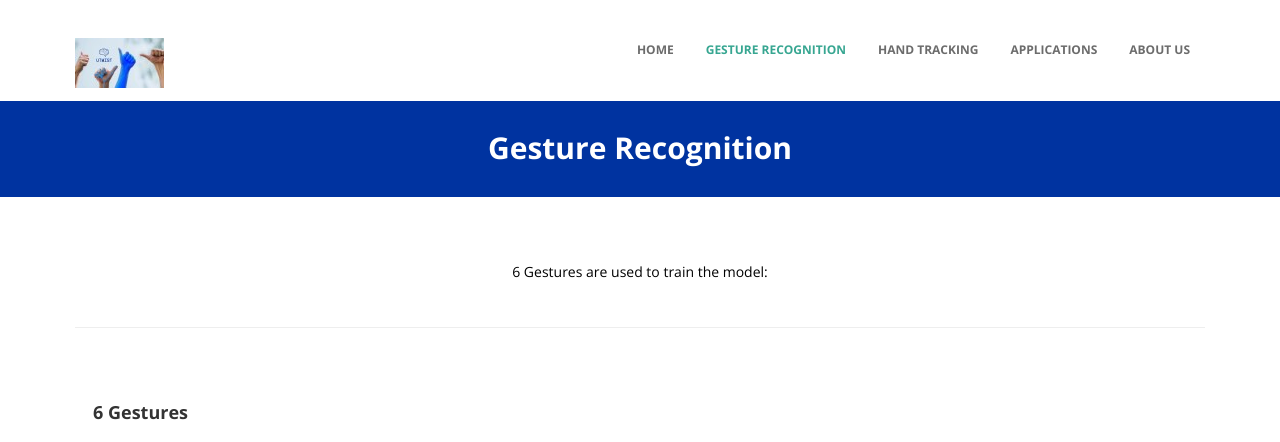
After one commit to Tommyzhou1/WebControl, a Node server app: page /gesture in a window 1280 px wide. The commit adds this page. Shown: the top 442 px of the page. Run offline with Node 20, Linux system fonts and the light colour scheme.

Commit message:
Gesture Control Instructions Updated

```diff
--- a/server.js
+++ b/server.js
@@ -29,6 +29,10 @@ app.get('/about', (req, res) => {
   res.render('about')
 })
 
+app.get('/gesture', (req, res) => {
+  //res.sendFile(`${__dirname}/views/contact.ejs`)
+  res.render('gesture')
+})
 
 app.get('/contact', (req, res) => {
   //res.sendFile(`${__dirname}/views/contact.ejs`)
--- a/views/about.ejs
+++ b/views/about.ejs
@@ -37,7 +37,7 @@
                 <div class="navbar-collapse collapse ">
                     <ul class="nav navbar-nav">
                         <li><a href="home">Home</a></li>
-						<li><a href="#">Gesture Recognition</a></li>
+						<li><a href="gesture">Gesture Recognition</a></li>
                         <li><a href="contact">Hand Tracking</a></li>
                         <li><a href="/">Applications</a></li>
 						<li class="active"><a href="about">About Us</a></li>
--- a/views/contact.ejs
+++ b/views/contact.ejs
@@ -37,7 +37,7 @@
                 <div class="navbar-collapse collapse ">
                     <ul class="nav navbar-nav">
                         <li><a href="home">Home</a></li>
-						<li><a href="#">Gesture Recognition</a></li>
+						<li><a href="gesture">Gesture Recognition</a></li>
                         <li class="active"><a href="contact">Hand Tracking</a></li>
 						<li><a href="/">Applications</a></li>
 						<li><a href="about">About Us</a></li>
--- /dev/null
+++ b/views/gesture.ejs
@@ -0,0 +1,182 @@
+<!DOCTYPE html>
+<!-- saved from url=(0064)file:///C:/Users/chenliru/Downloads/Project%20Website/about.html -->
+<html lang="en"><head><meta http-equiv="Content-Type" content="text/html; charset=UTF-8">
+
+<title>UTMIST Project Team</title>
+<meta name="viewport" content="width=device-width, initial-scale=1.0">
+<meta name="description" content="">
+<meta name="author" content="http://webthemez.com">
+<!-- css -->
+<link href="bootstrap.min.css" rel="stylesheet">
+<link href="jquery.fancybox.css" rel="stylesheet">
+<link href="jcarousel.css" rel="stylesheet">
+<link href="flexslider.css" rel="stylesheet">
+<link href="style.css" rel="stylesheet">
+
+<!-- HTML5 shim, for IE6-8 support of HTML5 elements -->
+<!--[if lt IE 9]>
+      <script src="http://html5shim.googlecode.com/svn/trunk/html5.js"></script>
+    <![endif]-->
+
+</head>
+<body>
+<div id="wrapper">
+
+	<!-- start header -->
+		<header>
+        <div class="navbar navbar-default navbar-static-top">
+            <div class="container">
+                <div class="navbar-header">
+                    <button type="button" class="navbar-toggle" data-toggle="collapse" data-target=".navbar-collapse">
+                        <span class="icon-bar"></span>
+                        <span class="icon-bar"></span>
+                        <span class="icon-bar"></span>
+                    </button>
+                  <a class="navbar-brand" href="about"><img src="team_logo3.jpg" alt="logo"></a>
+                </div>
+                <div class="navbar-collapse collapse ">
+                    <ul class="nav navbar-nav">
+                        <li><a href="home">Home</a></li>
+						<li class="active"><a href="gesture">Gesture Recognition</a></li>
+                        <li><a href="contact">Hand Tracking</a></li>
+                        <li><a href="/">Applications</a></li>
+						<li><a href="about">About Us</a></li>
+                    </ul>
+                </div>
+            </div>
+        </div>
+
+			<style>
+			p {
+			  display: block;
+			  margin-top: 1em;
+			  margin-bottom: 1em;
+			  margin-left: 5em;
+			  margin-right: 5em;
+
+			}
+			</style>
+
+	</header><!-- end header -->
+	<section id="inner-headline">
+	<div class="container">
+		<div class="row">
+			<div class="col-lg-12">
+				<h2 class="pageTitle">Gesture Recognition</h2>
+			</div>
+		</div>
+	</div>
+	</section>
+	<section id="content">
+	<div class="container">
+
+					<div class="gesture">
+
+						<div class="row">
+							<div class="col-md-12">
+								<div class="about-logo">
+									<!-- <h3>We are awesome <span class="color">TEAM</span></h3> -->
+									<p>6 Gestures are used to train the model: </p>
+								</div>
+						<!--		<a href="about.html" class="btn btn-color">Read more</a>  -->
+							</div>
+						</div>
+
+						<hr>
+						<br>
+
+
+						<br>
+						<!-- Our Team starts -->
+
+						<!-- Heading -->
+						<div class="block-heading-six">
+							<h4 class="bg-color">6 Gestures</h4>
+						</div>
+						<br>
+
+						<!-- Our team starts -->
+
+						<div class="team-six">
+							<div class="row">
+								<div class="col-md-3 col-sm-6">
+									<!-- Team Member -->
+									<div class="team-member">
+										<!-- Image -->
+										<a href="gesture"><img class="img-responsive" href="gesture" src="MoveUp.gif" alt=""></a>
+										<!-- Name -->
+										<h5>Move Up</h5>
+									</div>
+								</div>
+
+								<div class="col-md-3 col-sm-6">
+									<!-- Team Member -->
+									<div class="team-member">
+										<!-- Image -->
+										<a href="gesture"><img class="img-responsive" href="gesture" src="MoveDown.gif" alt=""></a>
+										<!-- Name -->
+										<h5>Move Down</h5>
+
+									</div>
+								</div>
+
+								<div class="col-md-3 col-sm-6">
+									<!-- Team Member -->
+									<div class="team-member">
+										<!-- Image -->
+										<a href="gesture"><img class="img-responsive" href="gesture" src="MoveLeft.gif" alt=""></a>
+										<!-- Name -->
+										<h5>Move Left</h5>
+									</div>
+								</div>
+
+								<div class="col-md-3 col-sm-6">
+									<!-- Team Member -->
+								<div class="team-member">
+										<!-- Image -->
+										<a href="gesture"><img class="img-responsive" href="gesture" src="MoveRight.gif" alt=""></a>
+										<!-- Name -->
+										<h5>Move Right</h5>
+									</div>
+								</div>
+
+
+								<div class="col-md-3 col-sm-6">
+									<!-- Team Member -->
+									<div class="team-member">
+										<!-- Image -->
+										<a href="gesture"><img class="img-responsive" href="gesture" src="ThumbUp.gif" alt=""></a>
+										<!-- Name -->
+										<h5>Thumb Up</h5>
+									</div>
+								</div>
+
+								<div class="col-md-3 col-sm-6">
+									<!-- Team Member -->
+									<div class="team-member">
+										<!-- Image -->
+										<a href="gesture"><img class="img-responsive" href="gesture" src="OtherAction.gif" alt=""></a>
+										<!-- Name -->
+										<h5>Other Movements</h5>
+									</div>
+								</div>
+							</div>
+							<!-- 	</div>
+								</div> -->
+
+							</div>
+						<!-- Our team ends -->
+
+
+					</div>
+
+				</div>
+	</section>
+	<footer>
+
+
+	</footer>
+</div>
+<a href="about" class="scrollup" style="display: none;"><i class="fa fa-angle-up active"></i></a>
+
+</body></html>
--- a/views/home.ejs
+++ b/views/home.ejs
@@ -50,7 +50,7 @@
 					<div class="navbar-collapse collapse ">
 						<ul class="nav navbar-nav">
 							<li class="active"><a href="home">Home</a></li>
-							<li><a href="#">Gesture Recognition</a></li>
+							<li><a href="gesture">Gesture Recognition</a></li>
 							<li><a href="contact">Hand Tracking</a></li>
 							<li><a href="/">Applications</a></li>
 							<li><a href="about">About Us</a></li>
--- a/views/index.ejs
+++ b/views/index.ejs
@@ -44,7 +44,7 @@
                 <div class="navbar-collapse collapse ">
                     <ul class="nav navbar-nav">
                         <li><a href="home">Home</a></li>
-						<li><a href="#">Gesture Recognition</a></li>
+						<li><a href="gesture">Gesture Recognition</a></li>
 						<li><a href="contact">Hand Tracking</a></li>
 						<li class="active"><a href="/">Application</a></li>
                         <li><a href="about">About Us</a></li>
```
Also changed, not shown: 7 other files.
